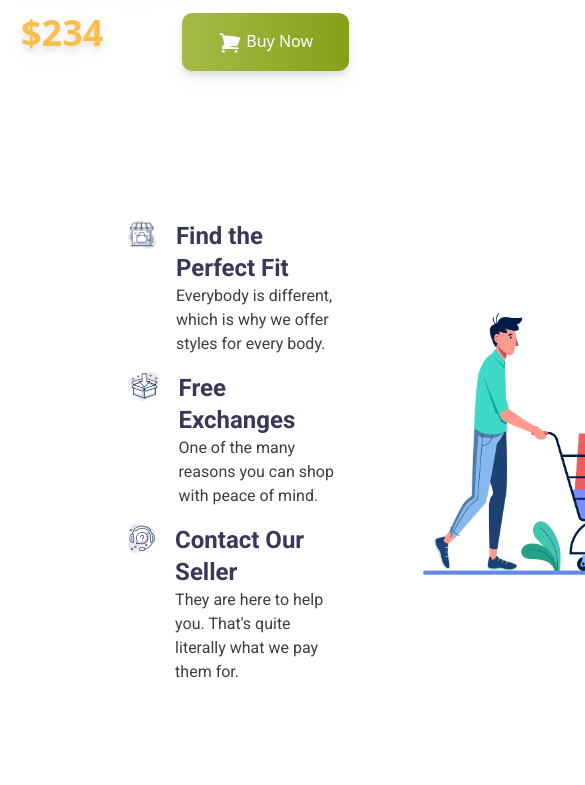
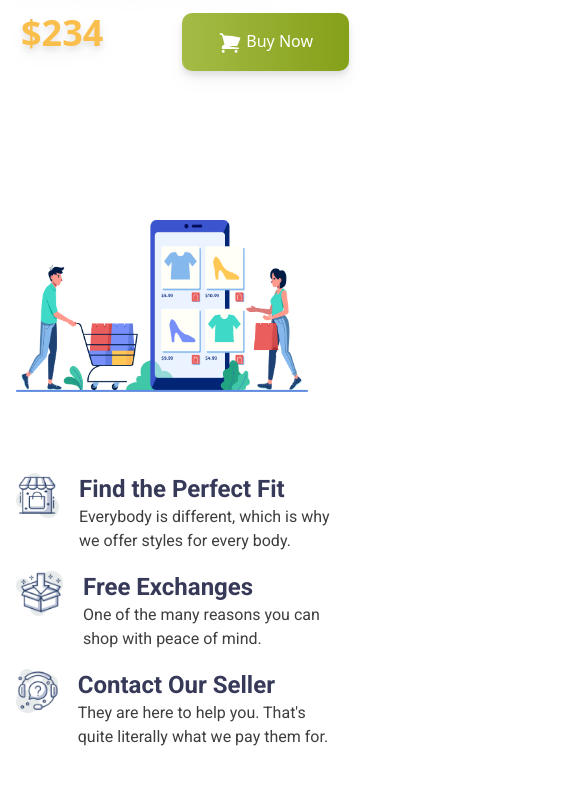
Before and after one commit to aref-360nobra/pengiun-fashon, a plain HTML site: page index.html in a window 390 px wide. Shown: the part 4556-5341 px from the top of the page, 585 px wide, since content can reach past the window. Drawn offline with nearby package versions, Linux system fonts and the light colour scheme.

Commit message:
footer responsive done

```diff
--- a/index.html
+++ b/index.html
@@ -273,7 +273,7 @@
             </div>
         </section>
     </main>
-    <footer class="px-32 my-32 flex gap-20">
+    <footer class="md:px-32 lg:px-32 px-4 my-32 flex flex-col-reverse gap-20">
         <div class="flex flex-col gap-4 max-w-80">
             <div class="flex gap-5">
                 <div class="w-[78px] h-[82px]">
@@ -307,7 +307,7 @@
             </div>
         </div>
         <div>
-            <div class="w-[600px] h-[354px]">
+            <div class="w-[292px] h-[173px]">
                 <img src="./images/shopping.png" alt="">
             </div>
         </div>
```
